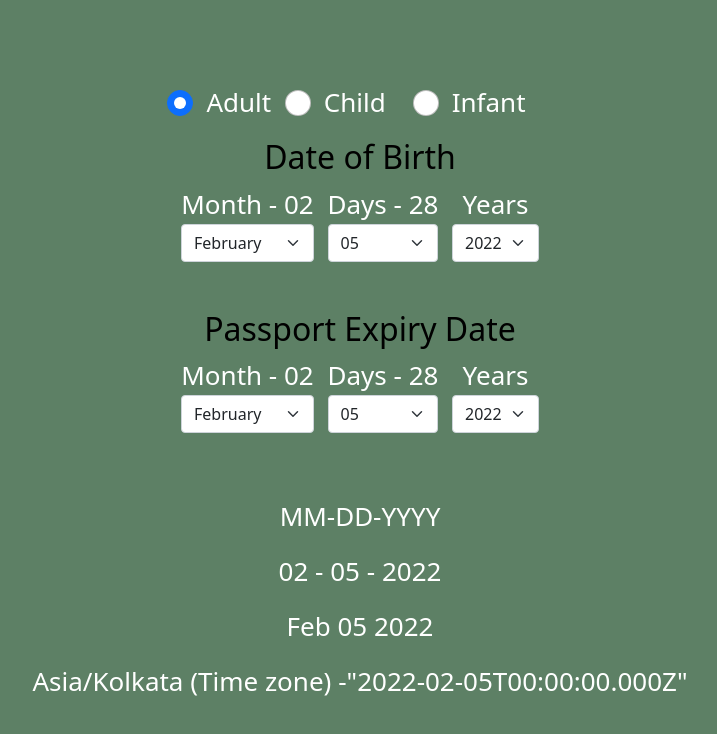
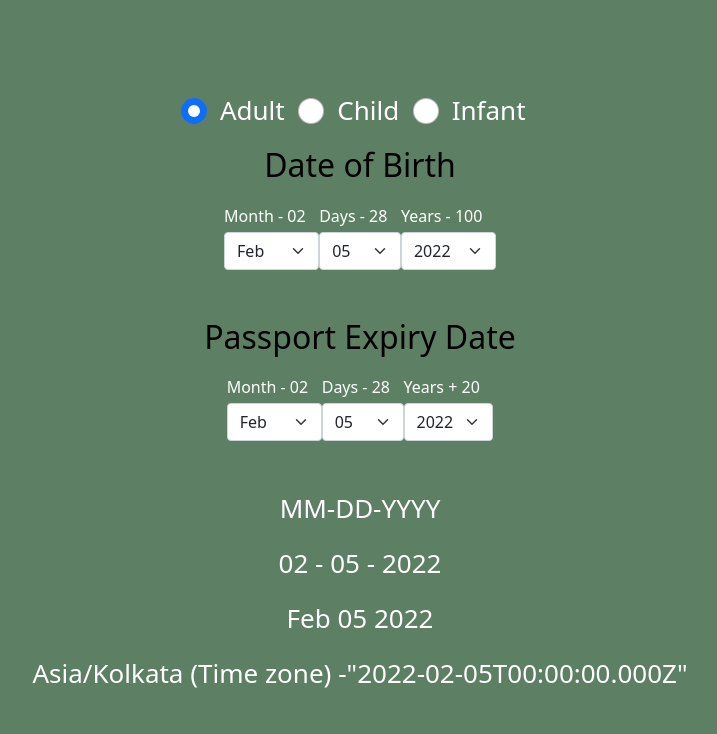
Before and after one commit to sethukumar0001/reactjs_date_picker, a React (Create React App) app: page / in a window 1280 px wide. Shown: the top 734 px of the page, without its empty margins (280-997 px from the left). Built offline with nearby package versions, Linux system fonts and the light colour scheme.

Commit message:
added reusable compments

```diff
--- a/src/App.css
+++ b/src/App.css
@@ -26,6 +26,9 @@
 .color{
   color:black
 }
+.label{
+  font-size: 16px;
+}
 .App-link {
   color: #61dafb;
 }
--- a/src/App.js
+++ b/src/App.js
@@ -2,6 +2,7 @@ import "./App.css";
 import { useEffect, useState } from "react";
 import moment from "moment";
 import "moment-timezone";
+import DatePicker from "./datepicker";
 function App() {
 	/* -------------------------------------------------------------------------- */
 	/*                               Use State section                            */
@@ -14,21 +15,6 @@ function App() {
 		moment("02", "MM").daysInMonth()
 	);
 	const [selectedType, setSelectedType] = useState("adult");
-	const [months] = useState([
-		{ label: "January", value: "01" },
-		{ label: "February", value: "02" },
-		{ label: "March", value: "03" },
-		{ label: "April", value: "04" },
-		{ label: "May", value: "05" },
-		{ label: "June", value: "06" },
-		{ label: "July", value: "07" },
-		{ label: "August", value: "08" },
-		{ label: "September", value: "09" },
-		{ label: "October", value: "10" },
-		{ label: "November", value: "11" },
-		{ label: "December", value: "12" },
-	]);
-
 	const [daysOptions, setDaysOptions] = useState([]);
 	const [yearOptions, setYearOptions] = useState([]);
 	const [expiryYearOption, setExpiryYearOption] = useState([]);
@@ -39,7 +25,7 @@ function App() {
 
 	useEffect(() => {
 		findDays(moment(moment().format("MM"), "MM").daysInMonth());
-		findYears(parseInt(moment().format("YYYY")) - 80, moment().format("YYYY"));
+		findYears(parseInt(moment().format("YYYY")) - 100, moment().format("YYYY"));
 		findExpiryYear(
 			moment().format("YYYY"),
 			parseInt(moment().format("YYYY")) + 20
@@ -68,7 +54,7 @@ function App() {
 		setSelectedType(e);
 		if (e === "adult") {
 			findYears(
-				parseInt(moment().format("YYYY")) - 80,
+				parseInt(moment().format("YYYY")) - 100,
 				moment().format("YYYY")
 			);
 		} else if (e === "child") {
@@ -80,6 +66,10 @@ function App() {
 			findYears(parseInt(moment().format("YYYY")) - 2, moment().format("YYYY"));
 		}
 	};
+
+	/* -------------------------------------------------------------------------- */
+	/*                           Helper function section                          */
+	/* -------------------------------------------------------------------------- */
 
 	/* ------ function to find current month days ------ */
 
@@ -108,6 +98,7 @@ function App() {
 		}
 		setYearOptions(years);
 	};
+	/* ------ function to find expiry years ------ */
 
 	const findExpiryYear = (minYear, maxYear) => {
 		let years = [];
@@ -121,195 +112,22 @@ function App() {
 	};
 
 	return (
-		<div className="App">
-			<header className="App-header">
-				<div className="d-flex justify-content-between">
-					<div class="form-check mb-3">
-						<input
-							class="form-check-input"
-							type="radio"
-							name="flexRadioDefault"
-							id="flexRadioDefault1"
-							checked={selectedType === "adult"}
-							onChange={() => handleChangeType("adult")}
-						/>
-						<label class="form-check-label" for="flexRadioDefault1">
-							Adult
-						</label>
-					</div>
-					&nbsp;&nbsp;
-					<div class="form-check">
-						<input
-							class="form-check-input"
-							type="radio"
-							name="flexRadioDefault"
-							id="flexRadioDefault1"
-							checked={selectedType === "child"}
-							onChange={() => handleChangeType("child")}
-						/>
-						<label class="form-check-label" for="flexRadioDefault1">
-							Child
-						</label>
-					</div>
-					&nbsp;&nbsp;&nbsp;&nbsp;
-					<div class="form-check">
-						<input
-							class="form-check-input"
-							type="radio"
-							name="flexRadioDefault"
-							id="flexRadioDefault1"
-							checked={selectedType === "infant"}
-							onChange={() => handleChangeType("infant")}
-						/>
-						<label class="form-check-label" for="flexRadioDefault1">
-							Infant
-						</label>
-					</div>
-					&nbsp;&nbsp;&nbsp;&nbsp;
-				</div>
-				<h2 className="color">Date of Birth</h2>
-				<div className="d-flex justify-content-between">
-					<div>
-						<label>Month - {currentMonth}</label>
-						<select
-							onChange={(e) => handleChangeMonth(e)}
-							className="form-select"
-						>
-							{months.map((item) => {
-								return (
-									<option
-										value={item.value}
-										selected={item.value === currentMonth}
-									>
-										{item.label}
-									</option>
-								);
-							})}
-						</select>{" "}
-					</div>
-					&nbsp;&nbsp;
-					<div>
-						<label>Days - {currentMonthDays}</label>
-						<select
-							onChange={(e) => handleChangeDay(e)}
-							className="form-select"
-						>
-							{daysOptions.map((item, index) => {
-								return (
-									<option value={item.value} selected={item.value === today}>
-										{item.label}
-									</option>
-								);
-							})}
-						</select>{" "}
-					</div>
-					&nbsp;&nbsp;
-					<div>
-						<label>Years</label>
-						<select
-							onChange={(e) => handleChangeYear(e)}
-							className="form-select"
-						>
-							{yearOptions.map((item, index) => {
-								return (
-									<option
-										value={item.value}
-										selected={item.value === parseInt(currentYear)}
-									>
-										{item.label}
-									</option>
-								);
-							})}{" "}
-						</select>
-					</div>
-				</div>
-
-				<h2 className="color mt-5">Passport Expiry Date</h2>
-				<div className="d-flex justify-content-between">
-					<div>
-						<label>Month - {currentMonth}</label>
-						<select
-							onChange={(e) => handleChangeMonth(e)}
-							className="form-select"
-						>
-							{months.map((item) => {
-								return (
-									<option
-										value={item.value}
-										selected={item.value === currentMonth}
-									>
-										{item.label}
-									</option>
-								);
-							})}
-						</select>{" "}
-					</div>
-					&nbsp;&nbsp;
-					<div>
-						<label>Days - {currentMonthDays}</label>
-						<select
-							onChange={(e) => handleChangeDay(e)}
-							className="form-select"
-						>
-							{daysOptions.map((item, index) => {
-								return (
-									<option value={item.value} selected={item.value === today}>
-										{item.label}
-									</option>
-								);
-							})}
-						</select>{" "}
-					</div>
-					&nbsp;&nbsp;
-					<div>
-						<label>Years</label>
-						<select
-							onChange={(e) => handleChangeYear(e)}
-							className="form-select"
-						>
-							{expiryYearOption.map((item, index) => {
-								return (
-									<option
-										value={item.value}
-										selected={item.value === parseInt(currentYear)}
-									>
-										{item.label}
-									</option>
-								);
-							})}{" "}
-						</select>
-					</div>
-				</div>
-
-				<div className="mt-5">
-					<p className="mt-3">MM-DD-YYYY</p>
-
-					<p className="mt-3">
-						{currentMonth + " - " + today + " - " + currentYear}
-					</p>
-
-					<p className="mt-3">
-						{moment(
-							new Date(currentMonth + "-" + today + "-" + currentYear)
-						).format("MMM DD YYYY")}
-					</p>
-
-					<p className="mt-3">
-						{" "}
-						Asia/Kolkata (Time zone) -
-						{JSON.stringify(
-							moment.tz(
-								currentMonth + "-" + today + "-" + currentYear,
-								"Asia/Kolkata"
-							)
-						)}
-					</p>
-				</div>
-			</header>
-		</div>
+		<DatePicker
+			// state
+			today={today}
+			currentMonth={currentMonth}
+			currentYear={currentYear}
+			currentMonthDays={currentMonthDays}
+			selectedType={selectedType}
+			daysOptions={daysOptions}
+			yearOptions={yearOptions}
+			expiryYearOption={expiryYearOption}
+			// onchange
+			handleChangeDay={handleChangeDay}
+			handleChangeMonth={handleChangeMonth}
+			handleChangeYear={handleChangeYear}
+			handleChangeType={handleChangeType}
+		/>
 	);
 }
-
 export default App;
-
-// https://stackoverflow.com/questions/35117787/momentjs-shows-evaluate-one-day-less#:~:text=When%20you%20give%20Moment%20an,on%20Jan%203rd%20in%20UTC.
--- /dev/null
+++ b/src/common/month_list.js
@@ -0,0 +1,14 @@
+export const months = [
+	{ label: "Jan", value: "01" },
+	{ label: "Feb", value: "02" },
+	{ label: "Mar", value: "03" },
+	{ label: "Apr", value: "04" },
+	{ label: "May", value: "05" },
+	{ label: "Jun", value: "06" },
+	{ label: "Jul", value: "07" },
+	{ label: "Aug", value: "08" },
+	{ label: "Sep", value: "09" },
+	{ label: "Oct", value: "10" },
+	{ label: "Nov", value: "11" },
+	{ label: "Dec", value: "12" },
+];
--- /dev/null
+++ b/src/components/checkbox.js
@@ -0,0 +1,23 @@
+import React from "react";
+
+function Checkbox(props) {
+	return (
+		<div>
+			<div class="form-check mb-3">
+				<input
+					class="form-check-input"
+					type="radio"
+					name="flexRadioDefault"
+					id="flexRadioDefault1"
+					checked={props.checked}
+					onChange={() => props.onChange(props.selectedType)}
+				/>
+				<label class="form-check-label" for="flexRadioDefault1">
+					{props.label}
+				</label>&nbsp;&nbsp;
+			</div>
+		</div>
+	);
+}
+
+export default Checkbox;
--- /dev/null
+++ b/src/components/select.js
@@ -0,0 +1,25 @@
+import React from "react";
+
+function Select(props) {
+	return (
+		<div>
+			<div>
+				<label className='label'>{props.label}</label>&nbsp;&nbsp;
+				<select onChange={(e) => props.onChange(e)} className="form-select">
+					{props.options.map((item) => {
+						return (
+							<option
+								value={item.value}
+								selected={item.value === props.selectedOption}
+							>
+								{item.label}
+							</option>
+						);
+					})}
+				</select>{" "}
+			</div>
+		</div>
+	);
+}
+
+export default Select;
--- /dev/null
+++ b/src/components/view.js
@@ -0,0 +1,34 @@
+import React from "react";
+import moment from "moment";
+import "moment-timezone";
+
+function View(props) {
+	const { currentMonth, today, currentYear } = props;
+	return (
+		<div>
+			<div className="mt-5">
+				<p className="mt-3">MM-DD-YYYY</p>
+				<p className="mt-3">
+					{currentMonth + " - " + today + " - " + currentYear}
+				</p>
+				<p className="mt-3">
+					{moment(
+						new Date(currentMonth + "-" + today + "-" + currentYear)
+					).format("MMM DD YYYY")}
+				</p>
+				<p className="mt-3">
+					{" "}
+					Asia/Kolkata (Time zone) -
+					{JSON.stringify(
+						moment.tz(
+							currentMonth + "-" + today + "-" + currentYear,
+							"Asia/Kolkata"
+						)
+					)}
+				</p>
+			</div>
+		</div>
+	);
+}
+
+export default View;
--- /dev/null
+++ b/src/datepicker.js
@@ -0,0 +1,100 @@
+import "./App.css";
+import "moment-timezone";
+import { months } from "./common/month_list";
+import Select from "./components/select";
+import Checkbox from "./components/checkbox";
+import View from "./components/view";
+function DatePicker(props) {
+	const {
+        today,
+        currentMonth,
+        currentYear,
+        currentMonthDays,
+        selectedType,
+        daysOptions,
+        yearOptions,
+        expiryYearOption,
+        handleChangeDay,
+        handleChangeMonth,
+        handleChangeYear,
+        handleChangeType,
+    } = props;
+	return (
+		<div className="App">
+			<header className="App-header">
+				<div className="d-flex justify-content-between">
+					<Checkbox
+						label={"Adult"}
+						onChange={handleChangeType}
+						checked={selectedType === "adult"}
+						selectedType={"adult"}
+					/>
+					<Checkbox
+						label={"Child"}
+						onChange={handleChangeType}
+						checked={selectedType === "child"}
+						selectedType={"child"}
+					/>
+					<Checkbox
+						label={"Infant"}
+						onChange={handleChangeType}
+						checked={selectedType === "infant"}
+						selectedType={"infant"}
+					/>
+				</div>
+				<h2 className="color">Date of Birth</h2>
+				<div className="d-flex justify-content-between">
+					<Select
+						label={`Month - ${currentMonth}`}
+						options={months}
+						selectedOption={currentMonth}
+						onChange={handleChangeMonth}
+					/>
+					<Select
+						label={`Days - ${currentMonthDays}`}
+						options={daysOptions}
+						selectedOption={today}
+						onChange={handleChangeDay}
+					/>
+					<Select
+						label={`Years - ${yearOptions.length - 1}`}
+						options={yearOptions}
+						selectedOption={parseInt(currentYear)}
+						onChange={handleChangeYear}
+					/>
+				</div>
+
+				<h2 className="color mt-5">Passport Expiry Date</h2>
+				<div className="d-flex justify-content-between">
+					<Select
+						label={`Month - ${currentMonth}`}
+						options={months}
+						selectedOption={currentMonth}
+						onChange={handleChangeMonth}
+					/>
+					<Select
+						label={`Days - ${currentMonthDays}`}
+						options={daysOptions}
+						selectedOption={today}
+						onChange={handleChangeDay}
+					/>
+					<Select
+						label={`Years + ${expiryYearOption.length - 1}`}
+						options={expiryYearOption}
+						selectedOption={parseInt(currentYear)}
+						onChange={handleChangeYear}
+					/>
+				</div>
+				<View
+					currentMonth={currentMonth}
+					today={today}
+					currentYear={currentYear}
+				/>
+			</header>
+		</div>
+	);
+}
+
+export default DatePicker;
+
+// https://stackoverflow.com/questions/35117787/momentjs-shows-evaluate-one-day-less#:~:text=When%20you%20give%20Moment%20an,on%20Jan%203rd%20in%20UTC.
```
